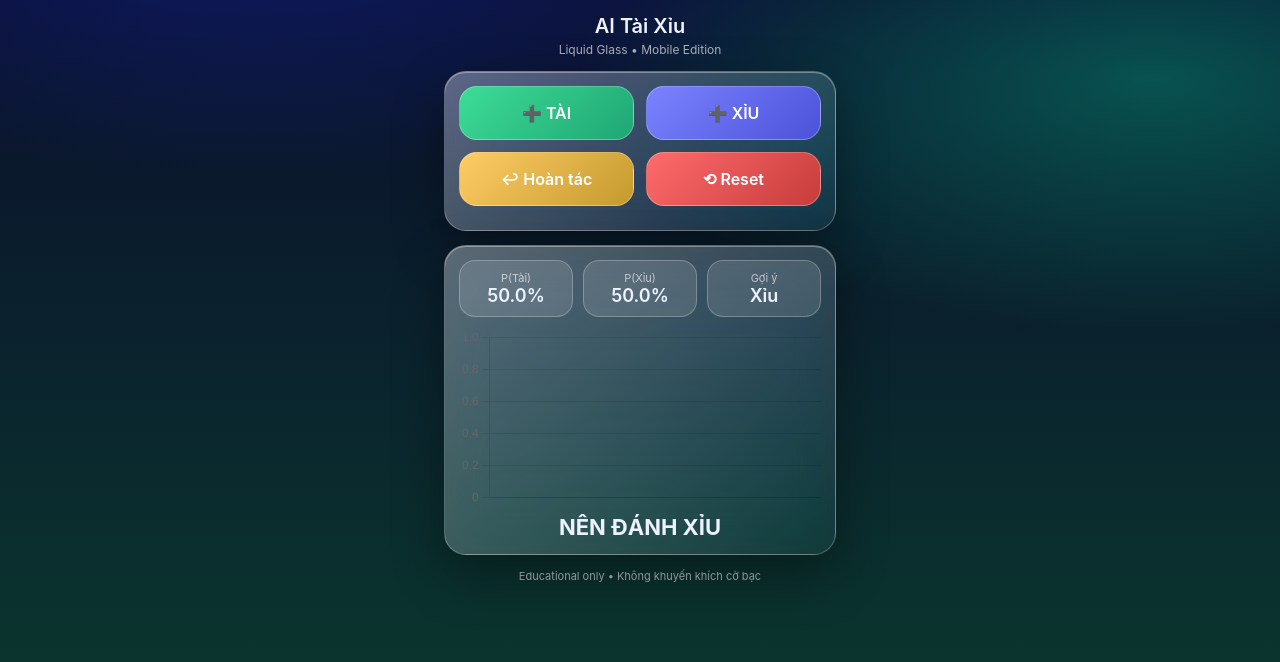
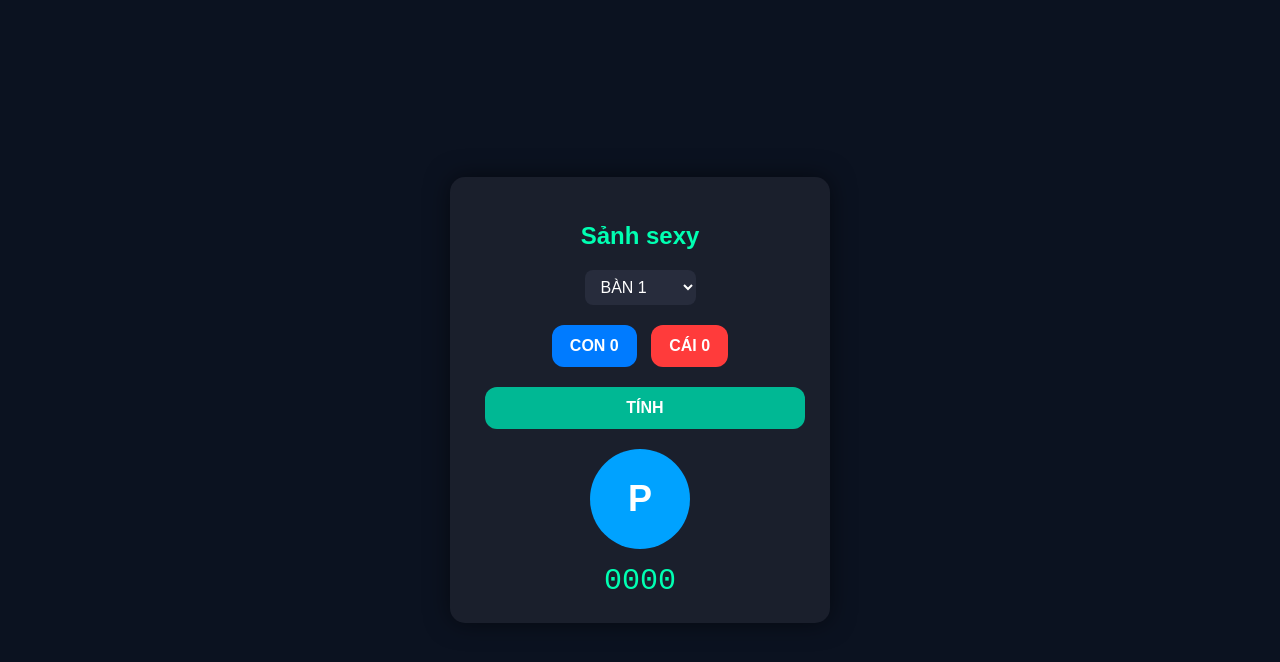
Before and after one commit to Stazee-58/Tool, a plain HTML site: page index.html in a window 1280 px wide. Drawn offline with nearby package versions, Linux system fonts and the light colour scheme.

Commit message:
Update index.html

```diff
--- a/index.html
+++ b/index.html
@@ -2,265 +2,215 @@
 <html lang="vi">
 <head>
 <meta charset="UTF-8">
-<meta name="viewport" content="width=device-width, initial-scale=1.0, user-scalable=no">
-<title>AI Tài Xỉu • Liquid Glass</title>
-
+<meta name="viewport" content="width=device-width, initial-scale=1.0">
+<title>Sảnh sexy</title>
 <style>
-:root{
-  --bg1:#0a0f2c;
-  --bg2:#0b3c2e;
-  --glass:rgba(255,255,255,.18);
-  --stroke:rgba(255,255,255,.25);
-  --txt:#eef2ff;
-  --mut:rgba(255,255,255,.65);
-  --tai:#3ddc97;
-  --xiu:#7c83ff;
-  --warn:#ffcc66;
-  --bad:#ff6b6b;
+body {
+  background: #0b1220;
+  font-family: 'Arial', sans-serif;
+  display: flex;
+  justify-content: center;
+  align-items: center;
+  height: 100vh;
+  margin: 0;
 }
-
-*{box-sizing:border-box;font-family:-apple-system,BlinkMacSystemFont,Inter,system-ui}
-body{
-  margin:0;
-  background:
-    radial-gradient(120% 80% at 20% -10%,#1a3cff44,transparent 40%),
-    radial-gradient(100% 70% at 90% 10%,#00ffb344,transparent 45%),
-    linear-gradient(180deg,var(--bg1),var(--bg2));
-  color:var(--txt);
-  min-height:100vh;
+.container {
+  background: #1a1f2c;
+  padding: 25px 30px;
+  border-radius: 15px;
+  box-shadow: 0 0 25px rgba(0,0,0,0.5);
+  text-align: center;
+  width: 320px;
 }
-
-.app{
-  max-width:420px;
-  margin:auto;
-  padding:14px;
+h2 {
+  color: #00FFB2;
+  margin-bottom: 20px;
 }
-
-.header{
-  text-align:center;
-  margin-bottom:14px;
+select {
+  padding: 8px 12px;
+  border-radius: 8px;
+  border: none;
+  background: #272c3c;
+  color: white;
+  font-size: 16px;
+  margin-bottom: 15px;
 }
-.header h1{
-  margin:0;
-  font-size:20px;
-  font-weight:600;
+button {
+  border: none;
+  border-radius: 12px;
+  padding: 12px 18px;
+  font-size: 16px;
+  font-weight: bold;
+  margin: 5px;
+  cursor: pointer;
+  transition: 0.2s;
 }
-.header p{
-  margin:4px 0 0;
-  font-size:12px;
-  color:var(--mut);
+button:hover {
+  transform: scale(1.05);
 }
-
-.glass{
-  background:linear-gradient(
-    135deg,
-    rgba(255,255,255,.35),
-    rgba(255,255,255,.05)
-  );
-  backdrop-filter:blur(22px) saturate(160%);
-  -webkit-backdrop-filter:blur(22px) saturate(160%);
-  border:1px solid var(--stroke);
-  border-radius:22px;
-  box-shadow:
-    inset 0 1px 0 rgba(255,255,255,.35),
-    0 20px 50px rgba(0,0,0,.35);
+#btnCon { background: #007BFF; color: white; }
+#btnCai { background: #FF3B3B; color: white; }
+#calcBtn { background: #00B894; color: white; width: 100%; margin-top: 15px; }
+#circle {
+  width: 100px;
+  height: 100px;
+  border-radius: 50%;
+  line-height: 100px;
+  font-weight: bold;
+  font-size: 36px;
+  margin: 15px auto;
+  color: white;
+  background: #00A2FF;
+  transition: 0.3s;
 }
-
-.card{padding:14px;margin-bottom:14px}
-
-.buttons{
-  display:grid;
-  grid-template-columns:1fr 1fr;
-  gap:12px;
+#result {
+  font-family: monospace;
+  font-size: 30px;
+  color: #00FFB2;
+  margin-top: 10px;
 }
-.btn{
-  padding:16px;
-  border-radius:18px;
-  border:1px solid var(--stroke);
-  font-size:16px;
-  font-weight:600;
-  color:white;
-  backdrop-filter:blur(12px);
+.overlay {
+  position: fixed;
+  top:0; left:0;
+  width:100%; height:100%;
+  background: rgba(0,0,0,0.9);
+  display:flex; align-items:center; justify-content:center; z-index:100;
 }
-.btn:active{transform:scale(.97)}
-.btn.tai{background:linear-gradient(135deg,#3ddc97,#1fa774)}
-.btn.xiu{background:linear-gradient(135deg,#7c83ff,#4b52d9)}
-.btn.warn{background:linear-gradient(135deg,#ffcc66,#c49a2d)}
-.btn.bad{background:linear-gradient(135deg,#ff6b6b,#c73c3c)}
-
-.history{
-  display:flex;
-  gap:6px;
-  flex-wrap:wrap;
-  margin-top:10px;
+.overlay-frame {
+  background:#272c3c; padding:20px; border-radius:12px; text-align:center; position:relative;
 }
-.dot{
-  width:22px;height:22px;
-  border-radius:50%;
-  display:grid;place-items:center;
-  font-size:12px;
-  color:white;
+.overlay-frame button {
+  width:50px; height:50px; border-radius:50%; border:none; margin:5px; font-weight:bold; cursor:pointer; color:white; font-size:18px;
+  transition: 0.2s;
 }
-.dot.tai{background:var(--tai)}
-.dot.xiu{background:var(--xiu)}
-
-.kpi{
-  display:grid;
-  grid-template-columns:repeat(3,1fr);
-  gap:10px;
-  margin-bottom:10px;
-}
-.box{
-  text-align:center;
-  padding:10px;
-  border-radius:16px;
-  background:rgba(255,255,255,.12);
-  border:1px solid var(--stroke);
-}
-.box .label{font-size:11px;color:var(--mut)}
-.box .value{font-size:18px;font-weight:600}
-
-.hint{
-  text-align:center;
-  font-size:22px;
-  font-weight:700;
-  margin-top:6px;
-}
-
-canvas{width:100%;height:180px}
-
-.footer{
-  text-align:center;
-  font-size:11px;
-  color:var(--mut);
-  margin-top:6px;
+.overlay-frame button:hover { transform: scale(1.1); }
+.overlay-close {
+  position:absolute; top:8px; right:12px; font-size:22px; cursor:pointer; color:white;
 }
 </style>
 </head>
-
 <body>
-<div class="app">
-
-  <div class="header">
-    <h1>AI Tài Xỉu</h1>
-    <p>Liquid Glass • Mobile Edition</p>
+<div class="container">
+  <h2>Sảnh sexy</h2>
+  <div>
+    <select id="table">
+      <option>BÀN 1</option>
+      <option>BÀN C01</option>
+      <option>BÀN C05</option>
+      <option>BÀN C06</option>
+      <option>BÀN C07</option>
+    </select>
   </div>
-
-  <div class="glass card">
-    <div class="buttons">
-      <button class="btn tai" onclick="add('T')">➕ TÀI</button>
-      <button class="btn xiu" onclick="add('X')">➕ XỈU</button>
-      <button class="btn warn" onclick="undo()">↩ Hoàn tác</button>
-      <button class="btn bad" onclick="resetAll()">⟲ Reset</button>
-    </div>
-    <div class="history" id="hist"></div>
+  <div>
+    <button id="btnCon">CON 0</button>
+    <button id="btnCai">CÁI 0</button>
   </div>
-
-  <div class="glass card">
-    <div class="kpi">
-      <div class="box">
-        <div class="label">P(Tài)</div>
-        <div class="value" id="pt">–</div>
-      </div>
-      <div class="box">
-        <div class="label">P(Xỉu)</div>
-        <div class="value" id="px">–</div>
-      </div>
-      <div class="box">
-        <div class="label">Gợi ý</div>
-        <div class="value" id="hint">–</div>
-      </div>
-    </div>
-    <canvas id="chart"></canvas>
-    <div class="hint" id="bigHint"></div>
-  </div>
-
-  <div class="footer">
-    Educational only • Không khuyến khích cờ bạc
-  </div>
-
+  <button id="calcBtn">TÍNH</button>
+  <div id="circle">P</div>
+  <div id="result">0000</div>
 </div>
 
-<script src="https://cdn.jsdelivr.net/npm/chart.js"></script>
+<script>
+let con = 0, cai = 0;
 
-<script>
-const hist=[];
-let chart;
+// --- Công thức ---
+function f_ban1(x,y){ return Math.round((-1747/7) + (4504/21)*x - (5/6)*y - (401/21)*(x**2)); }
+function f_banC01(x,y){ return Math.round(x + Math.floor((200*y + 2)/7)); }
+function f_banC05(a,b){ let P=-0.378,Q=12.522,R=6.4; return Math.round(P*(a**2)+Q*a+R*b+96); }
+function f_banC06(x,y){ return Math.round(-9435.9036 + 1372.9237*x + 2314.0843*y - 35.56225*(x**2) - 160.79518*x*y - 139.01205*(y**2)); }
+function f_banC07(a,b){ return Math.round(36.65*(a**2) + 7.05*(b**2) - 42.3*a*b); }
 
-function add(v){hist.push(v);render();}
-function undo(){hist.pop();render();}
-function resetAll(){hist.length=0;render();}
-
-function probs(){
-  const t=hist.filter(x=>x==='T').length;
-  const n=hist.length;
-  const p=(t+1)/(n+2);
-  return {T:p,X:1-p};
+function formatResult(x,y,table){
+  let val;
+  switch(table){
+    case "BÀN 1": val=f_ban1(x,y); break;
+    case "BÀN C01": val=f_banC01(x,y); break;
+    case "BÀN C05": val=f_banC05(x,y); break;
+    case "BÀN C06": val=f_banC06(x,y); break;
+    case "BÀN C07": val=f_banC07(x,y); break;
+  }
+  return Math.abs(val).toString().padStart(4,'0');
 }
 
-function markov(){
-  if(hist.length<2) return 0.5;
-  let TT=0,TX=0,XT=0,XX=0;
-  for(let i=1;i<hist.length;i++){
-    const a=hist[i-1],b=hist[i];
-    if(a==='T'&&b==='T')TT++;
-    if(a==='T'&&b==='X')TX++;
-    if(a==='X'&&b==='T')XT++;
-    if(a==='X'&&b==='X')XX++;
+// --- Overlay chọn số ---
+function chooseNumber(target){
+  let overlay=document.createElement('div'); overlay.className='overlay';
+  let frame=document.createElement('div'); frame.className='overlay-frame';
+  let close=document.createElement('div'); close.className='overlay-close'; close.textContent='✕';
+  close.onclick=()=>document.body.removeChild(overlay);
+  frame.appendChild(close);
+  let title=document.createElement('div'); title.textContent='Chọn số'; title.style.marginBottom='12px'; title.style.color='#00FFB2'; title.style.fontSize='18px';
+  frame.appendChild(title);
+
+  for(let i=0;i<10;i++){
+    let btn=document.createElement('button'); btn.textContent=i;
+    btn.style.background=target.id==='btnCon'?'#007BFF':'#FF3B3B';
+    btn.onclick=()=>{
+      if(target.id==='btnCon'){ con=i; target.textContent='CON '+i; }
+      else{ cai=i; target.textContent='CÁI '+i; }
+      document.body.removeChild(overlay);
+    };
+    frame.appendChild(btn);
   }
-  const last=hist.at(-1);
-  const s=last==='T'?TT+TX+2:XT+XX+2;
-  return last==='T'?(TT+1)/s:(XT+1)/s;
+
+  overlay.appendChild(frame);
+  document.body.appendChild(overlay);
 }
 
-function predict(){
-  const p=probs().T;
-  const m=markov();
-  let T=0.6*p+0.4*m;
-  T=Math.min(0.98,Math.max(0.02,T));
-  return {T,X:1-T};
+// --- Hiệu ứng số ---
+function animateRandom(finalValue, callback){
+  let duration=500,interval=50,steps=duration/interval,counter=0;
+  let intv=setInterval(()=>{
+    if(counter<steps){
+      let str='';
+      for(let c of finalValue){ str+=/\d/.test(c)?Math.floor(Math.random()*10):c; }
+      document.getElementById('result').textContent=str.padStart(4,'0');
+      counter++;
+    } else { clearInterval(intv); revealNumber(finalValue,callback); }
+  }, interval);
 }
 
-function drawChart(){
-  let ema=0,k=0.25;
-  const data=[];
-  hist.forEach(x=>{
-    ema=ema?k*(x==='T'?1:0)+(1-k)*ema:(x==='T'?1:0);
-    data.push(ema);
-  });
-  if(chart)chart.destroy();
-  chart=new Chart(chartEl,{
-    type:'line',
-    data:{labels:data.map((_,i)=>i+1),
-      datasets:[{data,borderWidth:2}]},
-    options:{
-      plugins:{legend:{display:false}},
-      scales:{y:{min:0,max:1}},
-      responsive:true
-    }
-  });
+function revealNumber(finalValue, callback){
+  let display=finalValue.split('').map(c=>/\d/.test(c)?'_':c);
+  let index=0;
+  function showNext(){
+    while(index<finalValue.length && !/\d/.test(finalValue[index])) index++;
+    if(index<finalValue.length){
+      display[index]=finalValue[index];
+      document.getElementById('result').textContent=display.join('');
+      index++;
+      setTimeout(showNext,80);
+    } else callback();
+  }
+  showNext();
 }
 
-const chartEl=document.getElementById('chart');
+// --- Tính toán ---
+function calculate(){
+  let table=document.getElementById('table').value;
+  let resultStr=formatResult(con,cai,table);
+  let resultInt=parseInt(resultStr);
+  let circle=document.getElementById('circle');
+  circle.style.background='#202533'; circle.textContent='?'; document.getElementById('result').textContent='----';
 
-function render(){
-  histEl.innerHTML='';
-  hist.slice(-40).forEach(x=>{
-    const d=document.createElement('div');
-    d.className='dot '+(x==='T'?'tai':'xiu');
-    d.textContent=x;
-    histEl.appendChild(d);
-  });
-  const r=predict();
-  pt.textContent=(r.T*100).toFixed(1)+'%';
-  px.textContent=(r.X*100).toFixed(1)+'%';
-  hint.textContent=r.T>r.X?'Tài':'Xỉu';
-  bigHint.textContent=r.T>r.X?'NÊN ĐÁNH TÀI':'NÊN ĐÁNH XỈU';
-  drawChart();
+  function showFinal(){
+    let even=resultInt%2===0;
+    if(["BÀN 1","BÀN C05","BÀN C06"].includes(table)){
+      circle.style.background=even?"#00A2FF":"#FF3B3B"; circle.textContent=even?"P":"B";
+    } else if(table==="BÀN C01"){
+      circle.style.background=even?"#FF3B3B":"#00A2FF"; circle.textContent=even?"B":"P";
+    } else{
+      circle.style.background=even?"#00A2FF":"#FF3B3B"; circle.textContent=even?"P":"B";
+    }
+  }
+
+  animateRandom(resultStr, showFinal);
 }
 
-const histEl=document.getElementById('hist');
-render();
+// --- Event ---
+document.getElementById('btnCon').addEventListener('click',()=>chooseNumber(document.getElementById('btnCon')));
+document.getElementById('btnCai').addEventListener('click',()=>chooseNumber(document.getElementById('btnCai')));
+document.getElementById('calcBtn').addEventListener('click',calculate);
 </script>
 </body>
 </html>
```
